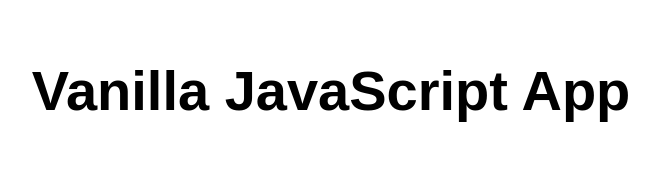
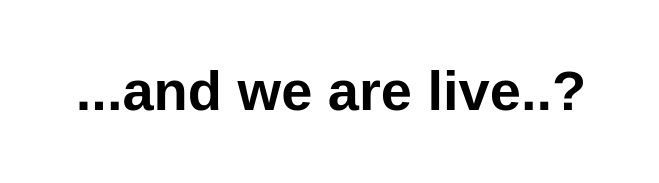
Before and after one commit to JonathanMellergardJohn/Diamant, a website: page src/index.html in a window 1280 px wide. Shown: the whole page, without its empty margins (309-968 px from the left). Drawn offline with Linux system fonts and the light colour scheme.

Commit message:
Testing live:ability

```diff
--- a/src/index.html
+++ b/src/index.html
@@ -10,7 +10,7 @@
 
 <body>
   <main>
-    <h1>Vanilla JavaScript App</h1>
+    <h1>...and we are live..?</h1>
   </main>
 </body>
 
```
